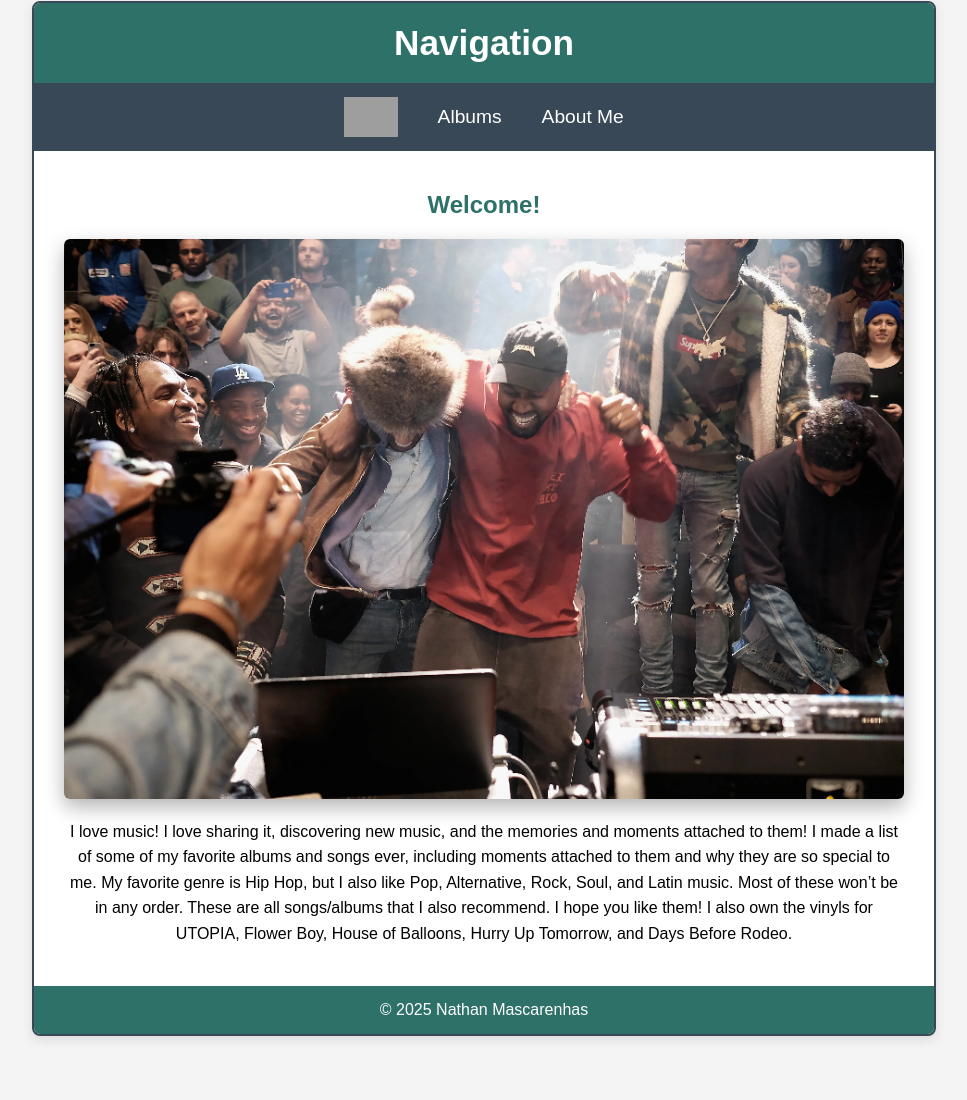
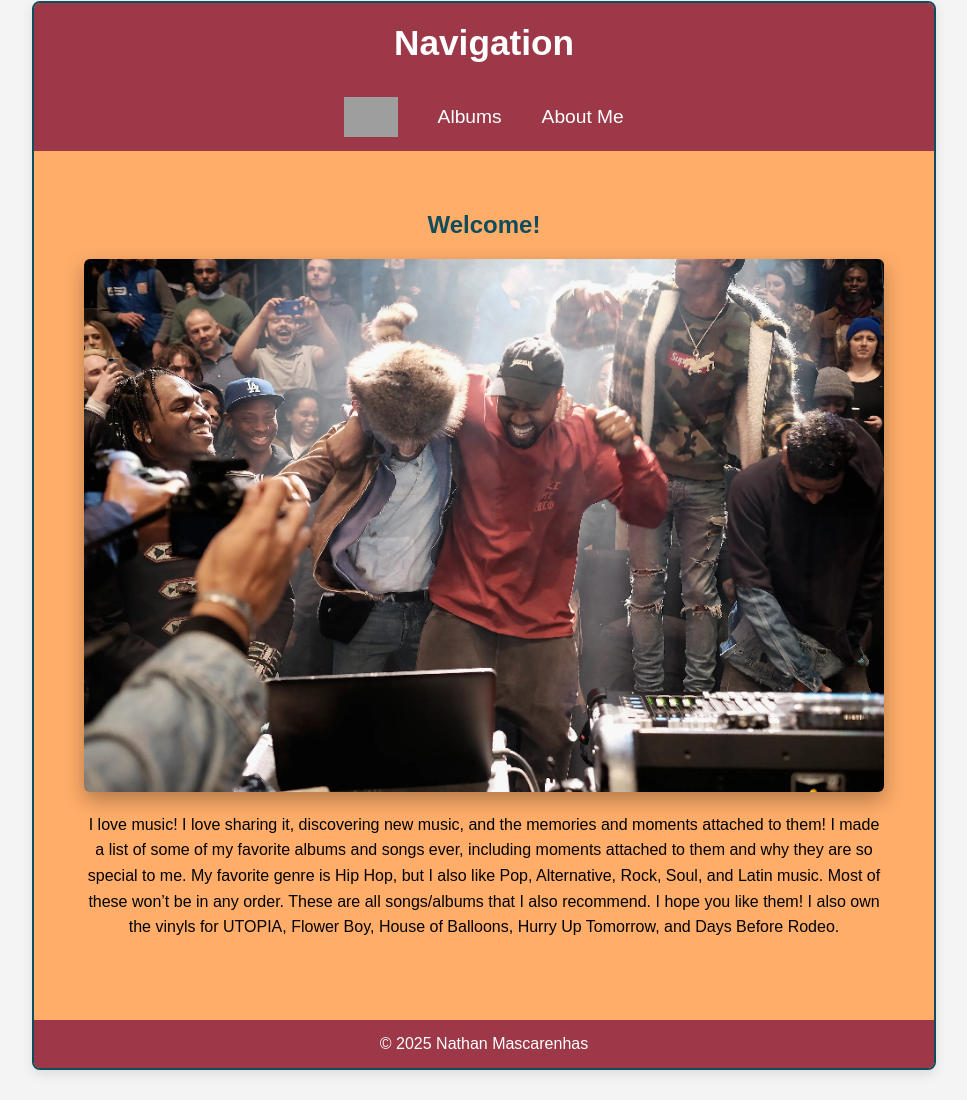
Before and after one commit to Lincoln-Beatty/wdd130-Mascarenhas, a plain HTML site: page index.html in a window 1280 px wide. Shown: the part 29-1129 px from the top of the page, without its empty margins (156-1123 px from the left). Before the commit the page ends 1095 px from the top, so only its background shows below. Drawn offline with Linux system fonts and the light colour scheme; grey boxes are pictures that could not be loaded.

Commit message:
Logo and colors

```diff
--- a/Styles/style.css
+++ b/Styles/style.css
@@ -15,15 +15,15 @@ body {
 #wrapper {
     max-width: 900px;
     margin: 30px auto;
-    background: white;
-    border: 2px solid #384856;
+    background: #FFAD69;
+    border: 2px solid #0F4C5C;
     border-radius: 8px;
     box-shadow: 0 4px 12px rgba(0,0,0,0.1);
     overflow: hidden;
 }
 
 header {
-    background-color: #2e7168;
+    background-color: #9C3848;
     color: white;
     padding: 20px;
     text-align: center;
@@ -35,14 +35,14 @@ header h1 {
 }
 
 nav {
-    background: #384856;
+    background: #9C3848;
     display: flex;
     justify-content: center;
     align-items: center;
 }
 
 nav a {
-    color: white;
+    color: White;
     text-decoration: none;
     padding: 14px 20px;
     font-size: 1.2em;
@@ -52,7 +52,8 @@ nav a {
 }
 
 nav a:hover {
-    background: #2e7168;
+    background: #F5E663;
+    color: #0F4C5C;
 }
 
 nav .logo {
@@ -68,7 +69,7 @@ main {
 }
 
 .welcome h2 {
-    color: #2e7168;
+    color: #0F4C5C;
 }
 
 .welcome p {
@@ -83,9 +84,15 @@ main {
     border-radius: 6px;
 }
 
+section {
+    background: #FFAD69;
+    padding: 20px;
+    margin-bottom: 20px;
+}
+
 footer {
-    background: #2e7168;
-    color: white;
+    background: #9C3848;
+    color: White;
     text-align: center;
     padding: 15px;
 }
--- a/index.html
+++ b/index.html
@@ -13,7 +13,7 @@
 
         <nav>
             <a href="index.html">
-                <img src="images/logo.png" alt="Site logo" class="logo">
+                <img src="images/Logo.png" alt="Site logo" class="logo">
             </a>
             <a href="albums.html">Albums</a>
             <a href="about-me.html">About Me</a>
```
